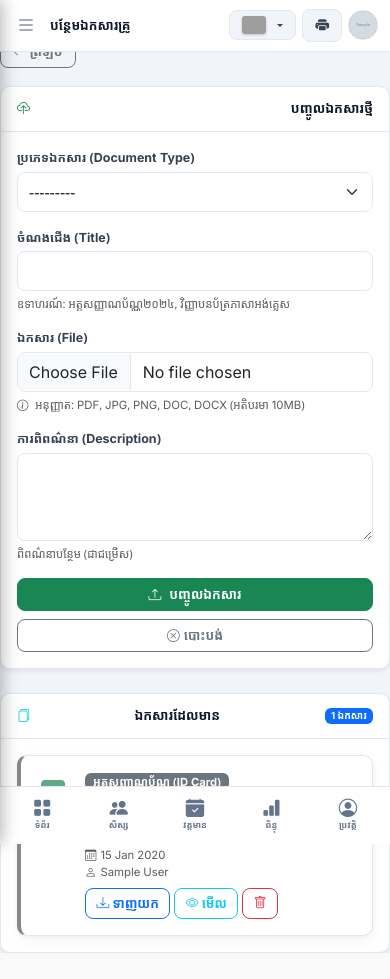
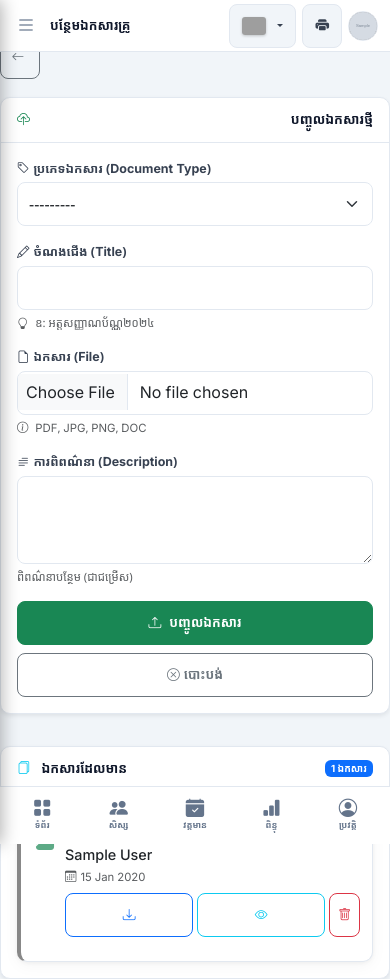
Before and after one commit to kimmi77778888-rgb/school_system.com, a Django app: page /school/teachers/1/documents/upload/ in a window 390 px wide. Before the commit the page ends 953 px from the top, so only its background shows below. Run offline with Django 5.2, Linux system fonts and the light colour scheme; a user stored in the database is signed in; tables that the repository leaves empty hold one stand-in row (values such as "Sample post"); grey boxes marked "Sample" are stand-in pictures; parts of the project's set-up code (start-up, migrations or seed data) failed here and were passed over; grey boxes are pictures that could not be loaded.

Commit message:
feat: Add mobile-responsive design for document upload page (iOS & Android optimized)

```diff
--- a/crm/school/templates/school/teacher_document_upload.html
+++ b/crm/school/templates/school/teacher_document_upload.html
@@ -5,37 +5,175 @@
 
 {% block content %}
 <style>
-.doc-card { border-left: 4px solid var(--ac); transition: transform 0.2s; }
-.doc-card:hover { transform: translateX(4px); box-shadow: 0 4px 12px rgba(0,0,0,0.1); }
-.doc-icon { font-size: 2rem; opacity: 0.7; }
-.doc-type-badge { font-size: 0.7rem; padding: 3px 8px; }
+.doc-card {
+  border-left: 4px solid var(--ac);
+  transition: transform 0.2s, box-shadow 0.2s;
+  margin-bottom: 1rem;
+}
+.doc-card:hover {
+  transform: translateX(4px);
+  box-shadow: 0 4px 12px rgba(0,0,0,0.1);
+}
+.doc-icon {
+  font-size: 2rem;
+  opacity: 0.7;
+}
+.doc-type-badge {
+  font-size: 0.7rem;
+  padding: 3px 8px;
+}
+.upload-card {
+  position: sticky;
+  top: calc(var(--top) + 10px);
+  max-height: calc(100vh - var(--top) - 40px);
+  overflow-y: auto;
+}
+
+/* Mobile Optimizations */
+@media (max-width: 768px) {
+  .upload-card {
+    position: static;
+    max-height: none;
+  }
+
+  .doc-card {
+    margin-bottom: 0.75rem;
+  }
+
+  .doc-icon {
+    font-size: 1.5rem;
+  }
+
+  .doc-card .card-body {
+    padding: 0.75rem;
+  }
+
+  .doc-card h6 {
+    font-size: 0.9rem;
+  }
+
+  .btn-group-mobile {
+    display: flex;
+    gap: 0.25rem;
+    flex-wrap: wrap;
+  }
+
+  .btn-group-mobile .btn {
+    flex: 1;
+    min-width: auto;
+    padding: 0.375rem 0.5rem;
+    font-size: 0.8rem;
+  }
+
+  /* Improve touch targets */
+  .btn {
+    min-height: 44px;
+    display: inline-flex;
+    align-items: center;
+    justify-content: center;
+  }
+
+  .form-control, .form-select {
+    font-size: 16px !important; /* Prevent iOS zoom on focus */
+    min-height: 44px;
+  }
+
+  textarea.form-control {
+    min-height: 80px;
+  }
+
+  /* Better file input on mobile */
+  input[type="file"] {
+    padding: 0.5rem;
+  }
+
+  /* Stack columns on mobile */
+  .mobile-stack {
+    margin-bottom: 1rem;
+  }
+}
+
+/* iOS specific fixes */
+@supports (-webkit-touch-callout: none) {
+  .form-control, .form-select {
+    -webkit-appearance: none;
+    border-radius: 8px;
+  }
+
+  input[type="file"] {
+    padding: 0.75rem 0.5rem;
+  }
+}
+
+/* Android specific optimizations */
+@media (max-width: 768px) {
+  /* Ensure proper spacing for Android keyboards */
+  .form-group:focus-within {
+    margin-bottom: 1.5rem;
+  }
+}
+
+/* Landscape mode on phones */
+@media (max-width: 896px) and (orientation: landscape) {
+  .upload-card {
+    max-height: 70vh;
+    overflow-y: auto;
+  }
+}
+
+/* Small phones (iPhone SE, etc) */
+@media (max-width: 375px) {
+  .page-header h2 {
+    font-size: 1rem;
+    line-height: 1.3;
+  }
+
+  .doc-card h6 {
+    font-size: 0.85rem;
+  }
+
+  .badge {
+    font-size: 0.65rem;
+    padding: 2px 6px;
+  }
+
+  .btn-sm {
+    padding: 0.25rem 0.5rem;
+    font-size: 0.75rem;
+  }
+}
 </style>
 
 <div class="page-header">
-  <h2>
-    <i class="bi bi-file-earmark-plus me-2 text-primary"></i>
-    បន្ថែមឯកសារសម្រាប់ {{ teacher.first_name }} {{ teacher.last_name }}
+  <h2 class="d-flex align-items-center flex-wrap gap-2">
+    <i class="bi bi-file-earmark-plus text-primary"></i>
+    <span class="d-none d-md-inline">បន្ថែមឯកសារសម្រាប់</span>
+    <span class="d-md-none">ឯកសារ</span>
+    <small class="text-muted d-none d-sm-inline">{{ teacher.first_name }} {{ teacher.last_name }}</small>
   </h2>
   <div class="d-flex gap-2">
-    <a href="{% url 'school:teacher_detail' teacher.pk %}" class="btn btn-outline-secondary">
-      <i class="bi bi-arrow-left me-1"></i>ត្រឡប់
+    <a href="{% url 'school:teacher_detail' teacher.pk %}" class="btn btn-outline-secondary btn-sm">
+      <i class="bi bi-arrow-left me-1"></i><span class="d-none d-sm-inline">ត្រឡប់</span>
     </a>
   </div>
 </div>
 
-<div class="row g-4">
+<div class="row g-3 g-md-4">
   <!-- Upload Form -->
-  <div class="col-lg-5">
-    <div class="card shadow-sm">
+  <div class="col-12 col-lg-5 mobile-stack">
+    <div class="card shadow-sm upload-card">
       <div class="card-header bg-white">
-        <i class="bi bi-cloud-upload me-2 text-success"></i><strong>បញ្ចូលឯកសារថ្មី</strong>
+        <i class="bi bi-cloud-upload me-2 text-success"></i>
+        <strong>បញ្ចូលឯកសារថ្មី</strong>
       </div>
       <div class="card-body">
         <form method="post" enctype="multipart/form-data">
           {% csrf_token %}
 
           <div class="mb-3">
-            <label class="form-label fw-bold">{{ form.document_type.label }}</label>
+            <label class="form-label fw-bold">
+              <i class="bi bi-tag me-1"></i>{{ form.document_type.label }}
+            </label>
             {{ form.document_type }}
             {% if form.document_type.errors %}
             <div class="text-danger small mt-1">{{ form.document_type.errors }}</div>
@@ -43,20 +181,28 @@
           </div>
 
           <div class="mb-3">
-            <label class="form-label fw-bold">{{ form.title.label }}</label>
+            <label class="form-label fw-bold">
+              <i class="bi bi-pencil me-1"></i>{{ form.title.label }}
+            </label>
             {{ form.title }}
-            <div class="form-text">ឧទាហរណ៍: អត្តសញ្ញាណប័ណ្ណ២០២៤, វិញ្ញាបនប័ត្រភាសាអង់គ្លេស</div>
+            <div class="form-text small">
+              <i class="bi bi-lightbulb me-1"></i>
+              <span class="d-none d-sm-inline">ឧទាហរណ៍: អត្តសញ្ញាណប័ណ្ណ២០២៤, វិញ្ញាបនប័ត្រភាសាអង់គ្លេស</span>
+              <span class="d-sm-none">ឧ: អត្តសញ្ញាណប័ណ្ណ២០២៤</span>
+            </div>
             {% if form.title.errors %}
             <div class="text-danger small mt-1">{{ form.title.errors }}</div>
             {% endif %}
           </div>
 
           <div class="mb-3">
-            <label class="form-label fw-bold">{{ form.document_file.label }}</label>
+            <label class="form-label fw-bold">
+              <i class="bi bi-file-earmark me-1"></i>{{ form.document_file.label }}
+            </label>
             {{ form.document_file }}
-            <div class="form-text">
+            <div class="form-text small">
               <i class="bi bi-info-circle me-1"></i>
-              អនុញ្ញាត: PDF, JPG, PNG, DOC, DOCX (អតិបរមា 10MB)
+              PDF, JPG, PNG, DOC <span class="d-none d-sm-inline">(អតិបរមា 10MB)</span>
             </div>
             {% if form.document_file.errors %}
             <div class="text-danger small mt-1">{{ form.document_file.errors }}</div>
@@ -64,9 +210,11 @@
           </div>
 
           <div class="mb-3">
-            <label class="form-label fw-bold">{{ form.description.label }}</label>
+            <label class="form-label fw-bold">
+              <i class="bi bi-text-paragraph me-1"></i>{{ form.description.label }}
+            </label>
             {{ form.description }}
-            <div class="form-text">ពិពណ៌នាបន្ថែម (ជាជម្រើស)</div>
+            <div class="form-text small">ពិពណ៌នាបន្ថែម (ជាជម្រើស)</div>
             {% if form.description.errors %}
             <div class="text-danger small mt-1">{{ form.description.errors }}</div>
             {% endif %}
@@ -76,7 +224,7 @@
             <button type="submit" class="btn btn-success">
               <i class="bi bi-upload me-2"></i>បញ្ចូលឯកសារ
             </button>
-            <a href="{% url 'school:teacher_detail' teacher.pk %}" class="btn btn-outline-secondary">
+            <a href="{% url 'school:teacher_detail' teacher.pk %}" class="btn btn-outline-secondary d-md-none">
               <i class="bi bi-x-circle me-1"></i>បោះបង់
             </a>
           </div>
@@ -86,22 +234,24 @@
   </div>
 
   <!-- Existing Documents List -->
-  <div class="col-lg-7">
+  <div class="col-12 col-lg-7">
     <div class="card shadow-sm">
-      <div class="card-header bg-white">
-        <i class="bi bi-files me-2 text-info"></i>
-        <strong>ឯកសារដែលមាន</strong>
-        <span class="badge bg-primary ms-2">{{ documents.count }} ឯកសារ</span>
+      <div class="card-header bg-white d-flex justify-content-between align-items-center flex-wrap gap-2">
+        <div>
+          <i class="bi bi-files me-2 text-info"></i>
+          <strong>ឯកសារដែលមាន</strong>
+        </div>
+        <span class="badge bg-primary">{{ documents.count }} ឯកសារ</span>
       </div>
       <div class="card-body">
         {% if documents %}
-          <div class="row g-3">
+          <div class="row g-2 g-md-3">
             {% for doc in documents %}
-            <div class="col-md-6">
+            <div class="col-12 col-sm-6 col-lg-12 col-xl-6">
               <div class="card doc-card h-100">
                 <div class="card-body">
-                  <div class="d-flex align-items-start gap-3">
-                    <div class="doc-icon text-primary">
+                  <div class="d-flex align-items-start gap-2 gap-md-3">
+                    <div class="doc-icon text-primary flex-shrink-0">
                       {% if doc.is_pdf %}
                         <i class="bi bi-file-pdf-fill text-danger"></i>
                       {% elif doc.is_image %}
@@ -110,24 +260,40 @@
                         <i class="bi bi-file-earmark-fill text-primary"></i>
                       {% endif %}
                     </div>
-                    <div class="flex-grow-1">
+                    <div class="flex-grow-1 min-w-0">
                       <span class="doc-type-badge badge bg-secondary mb-2">
                         {{ doc.get_document_type_display }}
                       </span>
-                      <h6 class="mb-1">{{ doc.title|default:"មិនមានចំណងជើង" }}</h6>
-                      <p class="text-muted small mb-2">{{ doc.description|truncatewords:15|default:"" }}</p>
+                      <h6 class="mb-1 text-truncate" title="{{ doc.title|default:'មិនមានចំណងជើង' }}">
+                        {{ doc.title|default:"មិនមានចំណងជើង" }}
+                      </h6>
+                      {% if doc.description %}
+                      <p class="text-muted small mb-2 d-none d-md-block">
+                        {{ doc.description|truncatewords:15 }}
+                      </p>
+                      {% endif %}
                       <div class="text-muted small mb-2">
-                        <i class="bi bi-calendar3 me-1"></i>{{ doc.uploaded_at|date:"d M Y" }}
+                        <div class="d-flex align-items-center gap-1 mb-1">
+                          <i class="bi bi-calendar3"></i>
+                          <span>{{ doc.uploaded_at|date:"d M Y" }}</span>
+                        </div>
                         {% if doc.uploaded_by %}
-                        <br><i class="bi bi-person me-1"></i>{{ doc.uploaded_by.get_full_name|default:doc.uploaded_by.username }}
+                        <div class="d-flex align-items-center gap-1 d-none d-sm-flex">
+                          <i class="bi bi-person"></i>
+                          <span class="text-truncate">{{ doc.uploaded_by.get_full_name|default:doc.uploaded_by.username }}</span>
+                        </div>
                         {% endif %}
                       </div>
-                      <div class="d-flex gap-1">
-                        <a href="{{ doc.document_file.url }}" target="_blank" class="btn btn-sm btn-outline-primary" download>
-                          <i class="bi bi-download"></i> ទាញយក
+                      <div class="btn-group-mobile d-flex gap-1">
+                        <a href="{{ doc.document_file.url }}" target="_blank"
+                           class="btn btn-sm btn-outline-primary" download>
+                          <i class="bi bi-download"></i>
+                          <span class="d-none d-sm-inline ms-1">ទាញយក</span>
                         </a>
-                        <a href="{{ doc.document_file.url }}" target="_blank" class="btn btn-sm btn-outline-info">
-                          <i class="bi bi-eye"></i> មើល
+                        <a href="{{ doc.document_file.url }}" target="_blank"
+                           class="btn btn-sm btn-outline-info">
+                          <i class="bi bi-eye"></i>
+                          <span class="d-none d-sm-inline ms-1">មើល</span>
                         </a>
                         <form method="post" action="{% url 'school:teacher_document_delete' doc.pk %}" class="d-inline">
                           {% csrf_token %}
@@ -145,10 +311,11 @@
             {% endfor %}
           </div>
         {% else %}
-          <div class="text-center text-muted py-5">
-            <i class="bi bi-inbox" style="font-size: 3rem; display: block; margin-bottom: 16px;"></i>
-            <p>មិនទាន់មានឯកសារ</p>
-            <small>សូមបញ្ចូលឯកសារពីទម្រង់ខាងឆ្វេង</small>
+          <div class="text-center text-muted py-4 py-md-5">
+            <i class="bi bi-inbox" style="font-size: 2.5rem; display: block; margin-bottom: 12px;"></i>
+            <p class="mb-1">មិនទាន់មានឯកសារ</p>
+            <small class="d-none d-sm-block">សូមបញ្ចូលឯកសារពីទម្រង់ខាងឆ្វេង</small>
+            <small class="d-sm-none">សូមបញ្ចូលឯកសារពីទម្រង់ខាងលើ</small>
           </div>
         {% endif %}
       </div>
```
